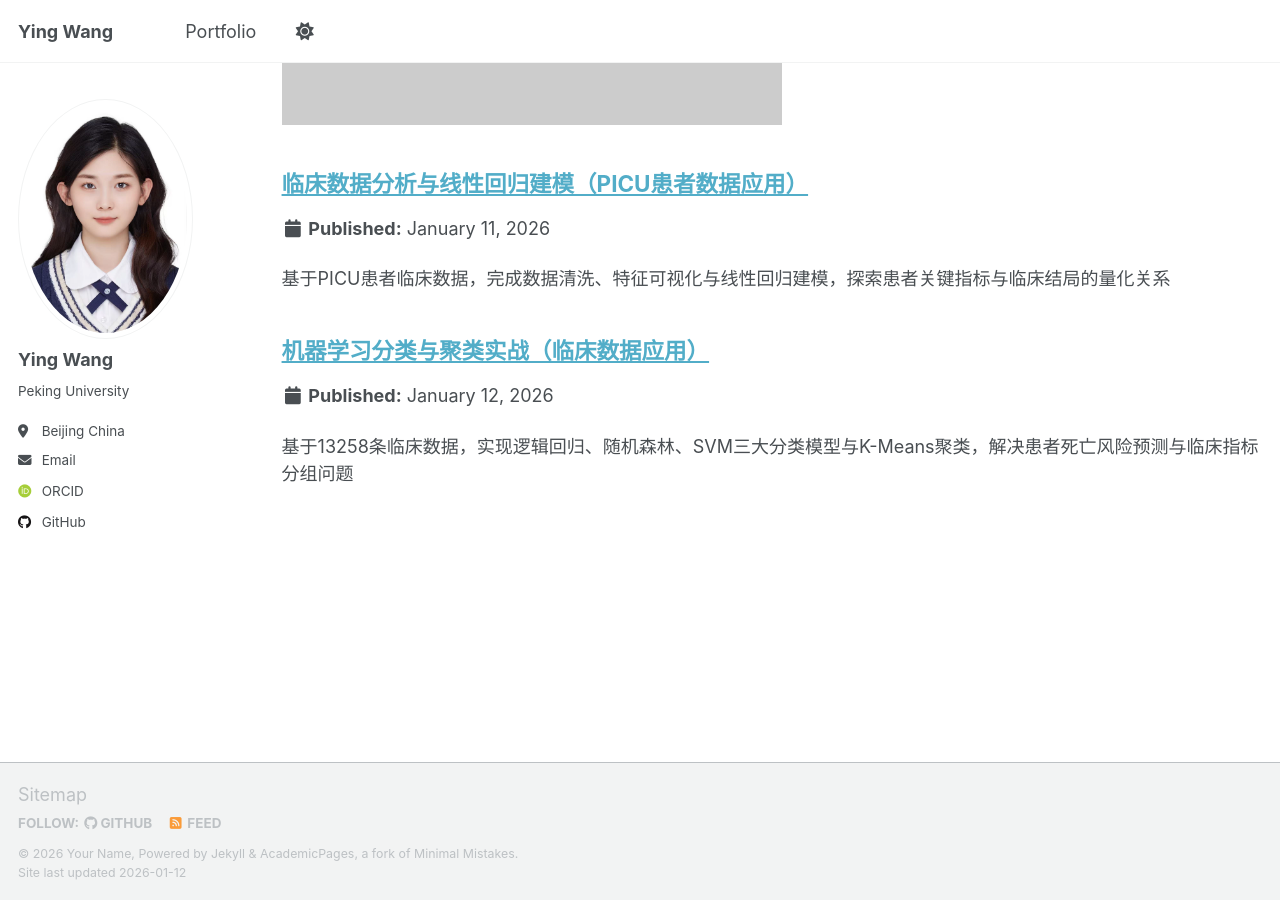
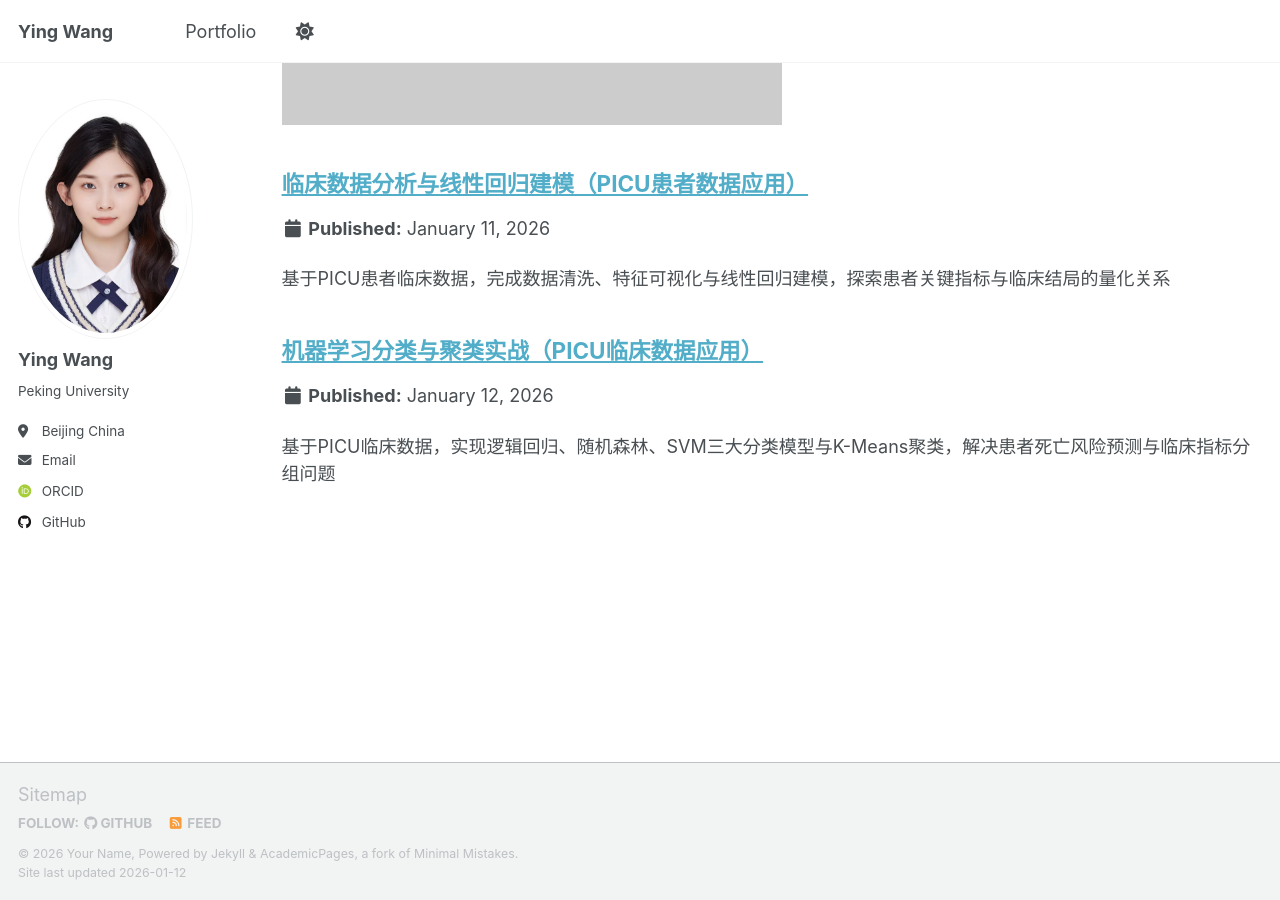
Before and after one commit to wangying1278/wangying1278.github.io, a Jekyll site: the page built from _pages/portfolio.html, in a window 1280 px wide and 900 px high, scrolled down 937 px. Built offline with Jekyll 4.4.1, drawn with Linux system fonts in a browser that asks for light colours; some web fonts are replaced; a script that is not in the unit is left out.

Commit message:
Update title and excerpt for portfolio entry

```diff
--- a/_portfolio/portfolio4.md
+++ b/_portfolio/portfolio4.md
@@ -1,10 +1,10 @@
 ---
-title: "机器学习分类与聚类实战（临床数据应用）"
+title: "机器学习分类与聚类实战（PICU临床数据应用）"
 collection: portfolio
 type: "Machine Learning"
 permalink: /portfolio/classification-clustering-clinical-data
 date: 2026-01-12
-excerpt: "基于13258条临床数据，实现逻辑回归、随机森林、SVM三大分类模型与K-Means聚类，解决患者死亡风险预测与临床指标分组问题"
+excerpt: "基于PICU临床数据，实现逻辑回归、随机森林、SVM三大分类模型与K-Means聚类，解决患者死亡风险预测与临床指标分组问题"
 tags:
 - 分类算法
 - 无监督聚类
```
